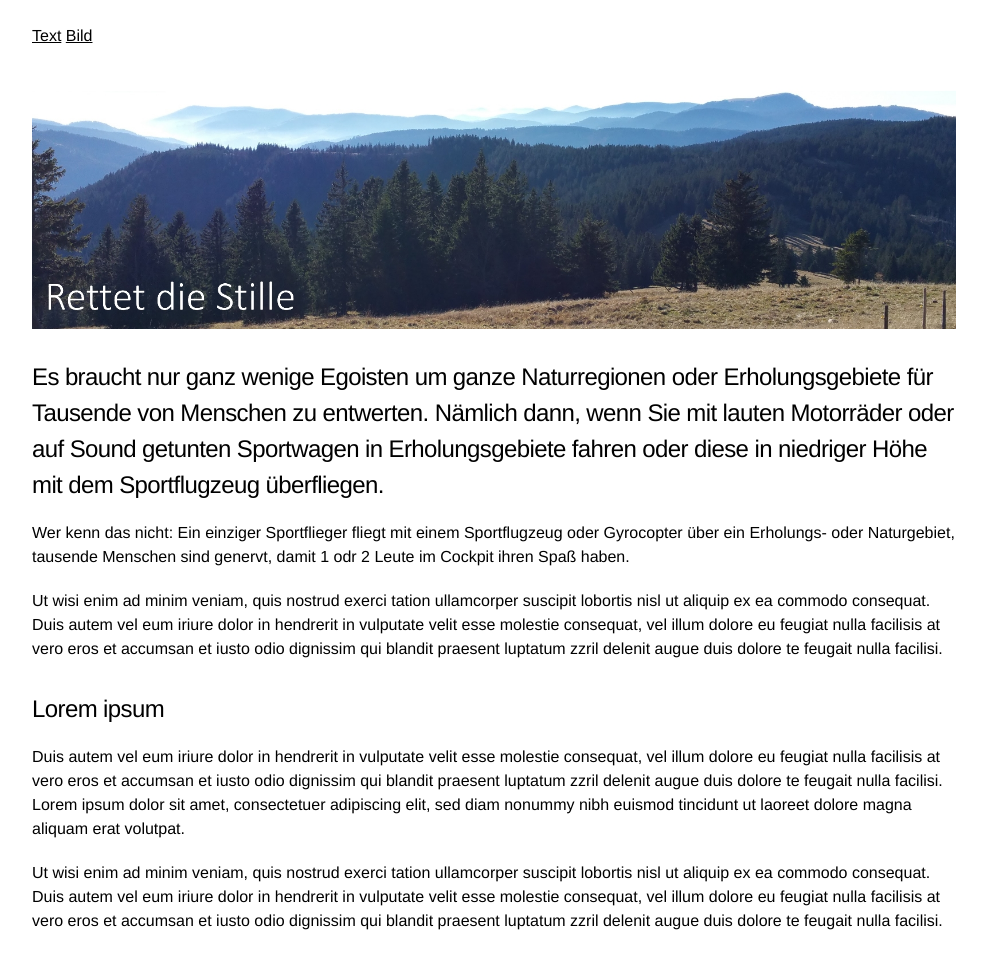
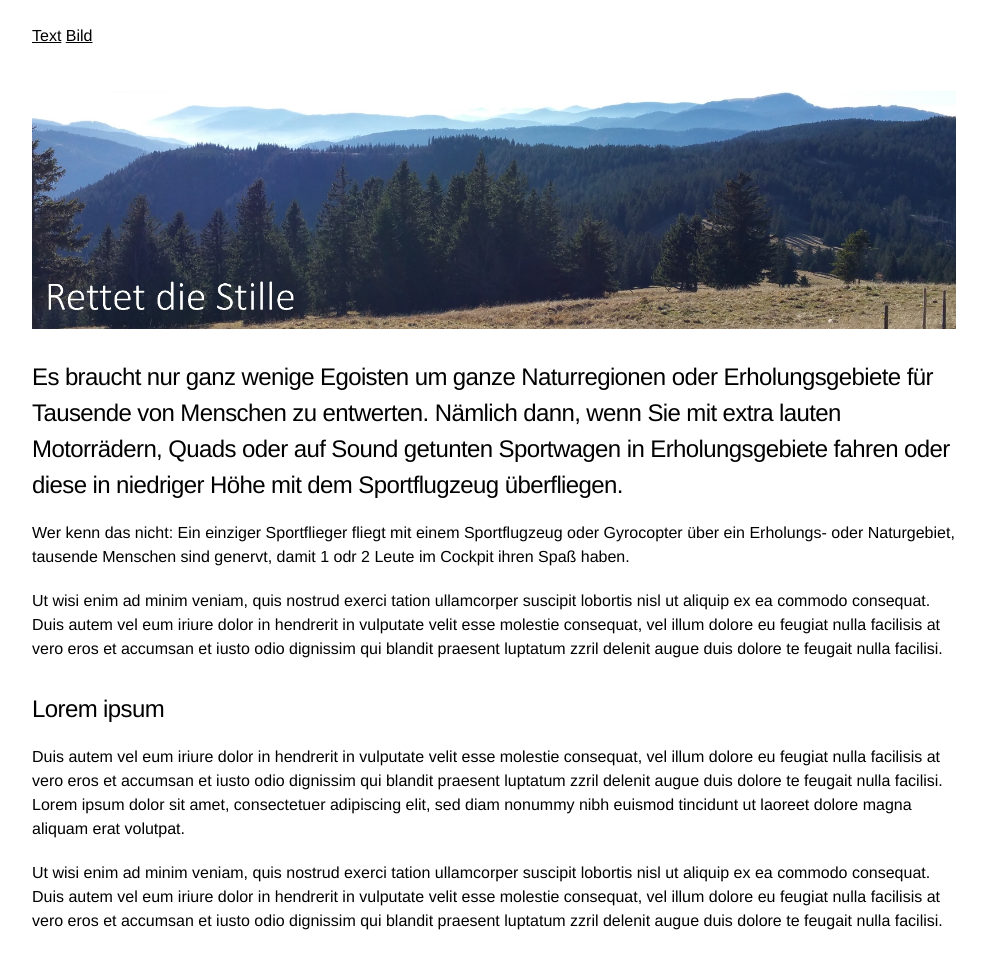
Before and after one commit to rettet-die-stille/rettet-die-stille.github.io, a Jekyll site: the page built from index.md, in a window 1280 px wide. Shown: the whole page, without its empty margins (146-1133 px from the left). Built offline with Jekyll 4.4.1, drawn with Linux system fonts in a browser that asks for light colours.

Commit message:
Update index.md

```diff
--- a/index.md
+++ b/index.md
@@ -3,7 +3,7 @@ layout: default
 ---
 ![Intro](assets/images/schwarzwald3.jpg)
 
-## Es braucht nur ganz wenige Egoisten um ganze Naturregionen oder Erholungsgebiete für Tausende von Menschen zu entwerten. Nämlich dann, wenn Sie mit lauten Motorräder oder auf Sound getunten Sportwagen in Erholungsgebiete fahren oder diese in niedriger Höhe mit dem Sportflugzeug überfliegen.
+## Es braucht nur ganz wenige Egoisten um ganze Naturregionen oder Erholungsgebiete für Tausende von Menschen zu entwerten. Nämlich dann, wenn Sie mit extra lauten Motorrädern, Quads oder auf Sound getunten Sportwagen in Erholungsgebiete fahren oder diese in niedriger Höhe mit dem Sportflugzeug überfliegen.
 
 Wer kenn das nicht: Ein einziger Sportflieger fliegt mit einem Sportflugzeug oder Gyrocopter über ein Erholungs- oder Naturgebiet, tausende Menschen sind genervt, damit 1 odr 2 Leute im Cockpit ihren Spaß haben.
 
```
